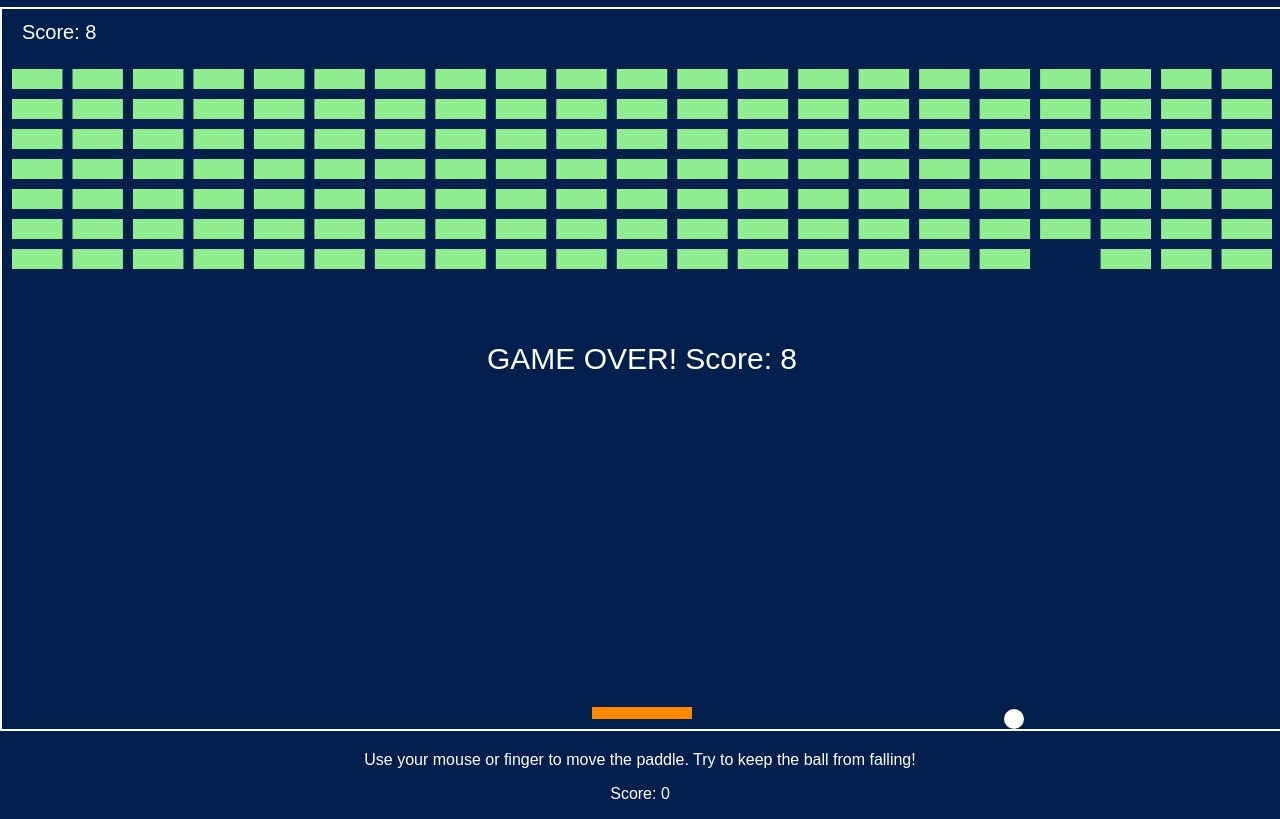
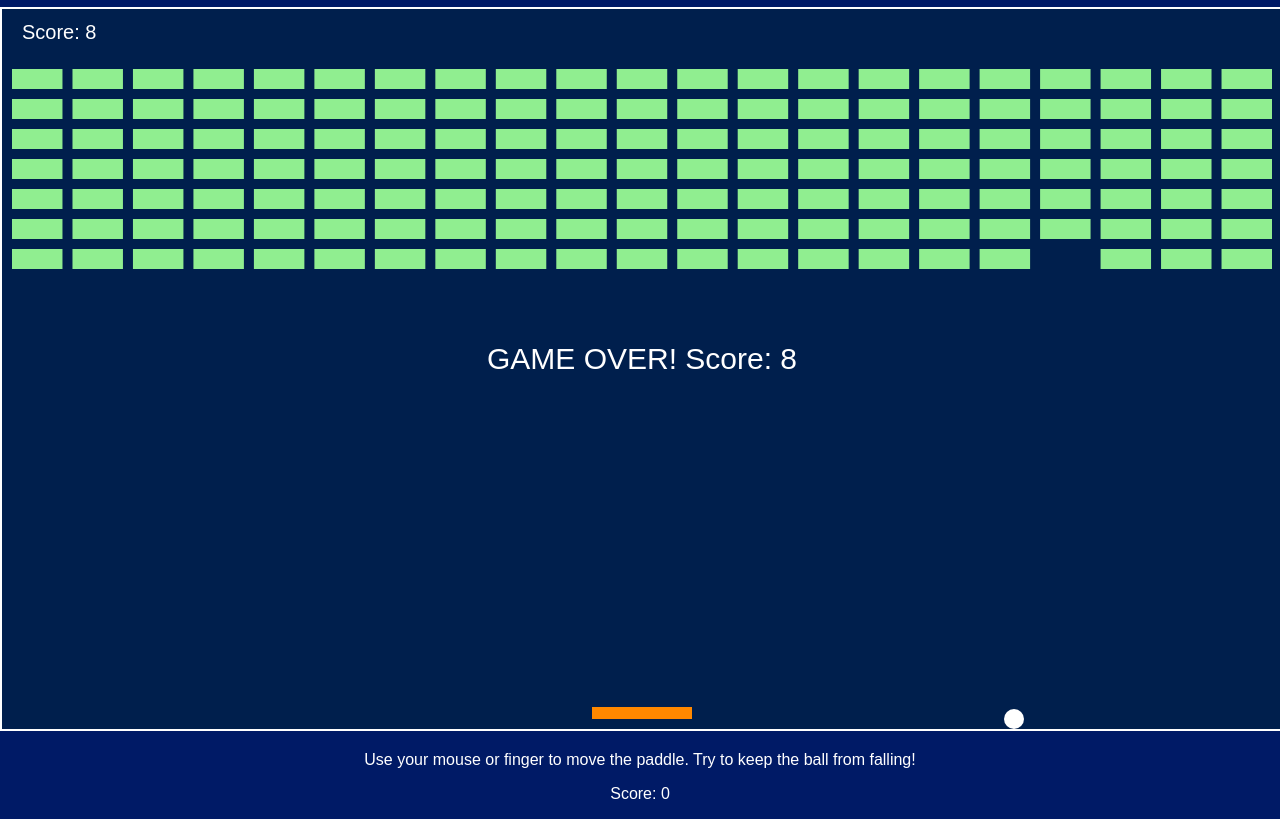
Before and after one commit to Deepswag/Ping-pong, a plain HTML site: page Telegram Ping-pong/index.html in a window 1280 px wide. Shown: the part 73-892 px from the top of the page. Drawn offline with Linux system fonts and the light colour scheme.

Commit message:
Update style.css

```diff
--- a/Telegram Ping-pong/style.css
+++ b/Telegram Ping-pong/style.css
@@ -13,3 +13,16 @@ canvas {
   margin: 20px auto;
   background-color: #001f4d;
 }
+
+html, body {
+  margin: 0;
+  padding: 0;
+  overflow: hidden;          /* Prevent scrollbars */
+  background: #001a66;       /* same deep blue as canvas for seamless edges */
+}
+
+#gameCanvas {
+  display: block;
+  max-width: 100vw;          /* never overflow horizontally */
+  max-height: 90vh;          /* never overflow vertically */
+}
```
